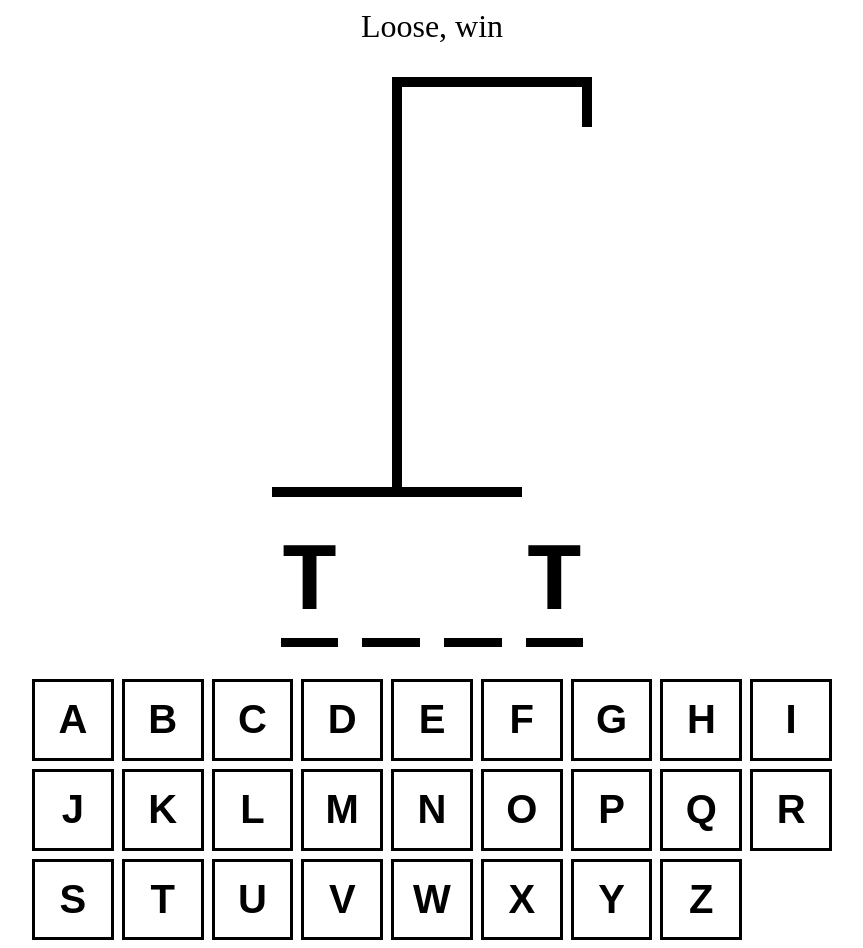
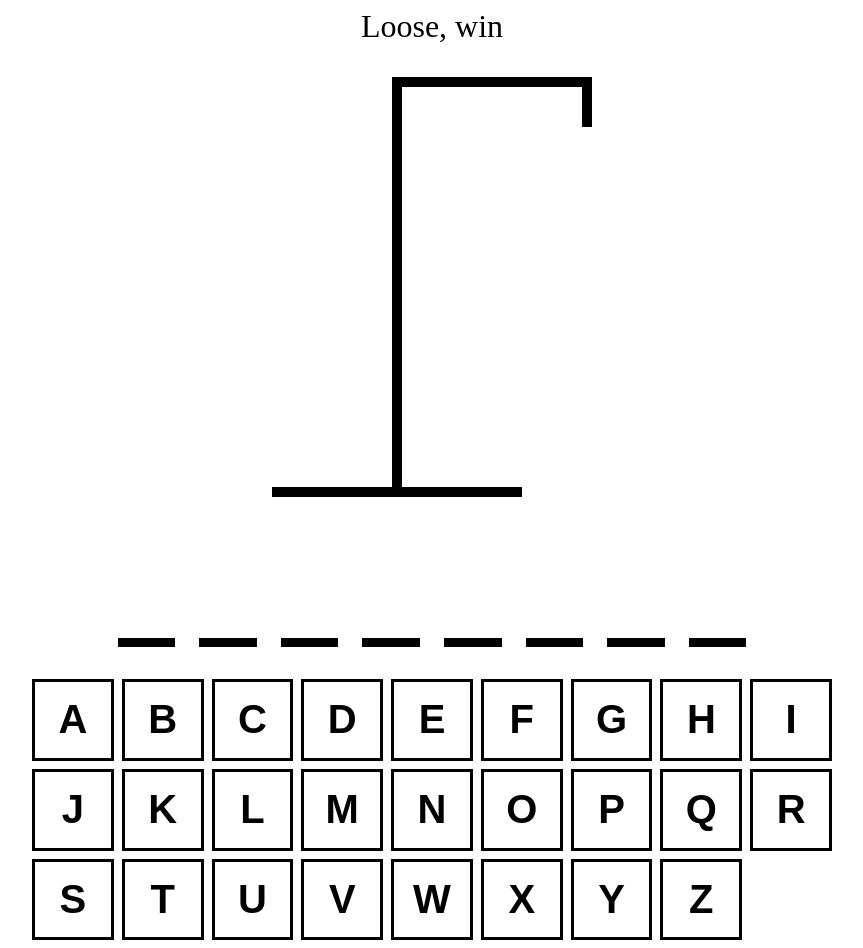
Before and after one commit to VaheStepanyan100/react-hangman, a React (Vite) app: page / in a window 1280 px wide. Shown: the whole page, without its empty margins (208-1071 px from the left). Built offline with nearby package versions, Linux system fonts and the light colour scheme; the HTML template or start-up script is replaced by a standard one.

Commit message:
HangmanWord component logic

```diff
--- a/src/App.tsx
+++ b/src/App.tsx
@@ -27,7 +27,7 @@
         Loose, win
       </div>
       <HangmanDrawing numberOfGuesses={incorrectLetters.length} />
-      <HangmanWord />
+      <HangmanWord guessedLetters={guessedLetters} wordToGuess={wordToGuess} />
       <div style={{ alignSelf: 'stretch'}}>
       <Keyboard />
       </div>
--- a/src/HangmanWord.tsx
+++ b/src/HangmanWord.tsx
@@ -1,4 +1,9 @@
-export function HangmanWord() {
+type HangmanWordProps = {
+  guessedLetter: string[];
+  wordToGuess: string;
+}
+
+export function HangmanWord({guessedLetter, wordToGuess}: HangmanWordProps) {
   const word = 'test';
   const guessedLetters = ["t"];
   return (
@@ -12,7 +17,7 @@
         fontFamily: 'monospace',
       }}
     >
-      {word.split('').map((letter, index) => (
+      {wordToGuess.split('').map((letter, index) => (
         <span style={{ borderBottom: '.1em solid black' }} key={index}>
           <span style={{
             visibility: guessedLetters.includes(letter) ? "visible" : "hidden",
```
